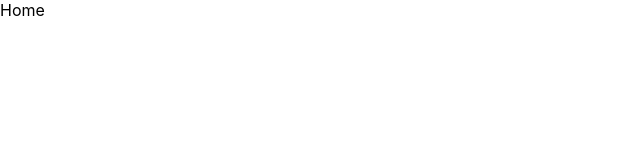
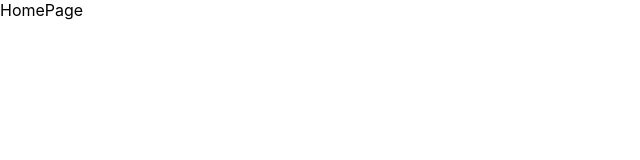
Before and after one commit to polazarov/m152_WikiPage_FE, a React (Create React App) app: page / in a window 1280 px wide. Shown: the top 160 px of the page, without its empty margins (0-640 px from the left). Built offline with nearby package versions, Linux system fonts and the light colour scheme.

Commit message:
added home

```diff
--- a/src/Router.tsx
+++ b/src/Router.tsx
@@ -4,14 +4,14 @@ import {
   Route,
   Routes,
 } from "react-router-dom";
-import Home from "./Home";
+import HomePage from "./pages/HomePage";
 
 const Router = () => {
   return (
     <Routes>
       <Route
         path={"/"}
-        element={<Home />}
+        element={<HomePage />}
       />
     </Routes>
   );
--- /dev/null
+++ b/src/pages/HomePage.tsx
@@ -0,0 +1,7 @@
+import React from 'react'
+
+export default function HomePage() {
+  return (
+    <div>HomePage</div>
+  )
+}
```
Also changed, not shown: 1 other file (tests, documents, lock files or other folders).
